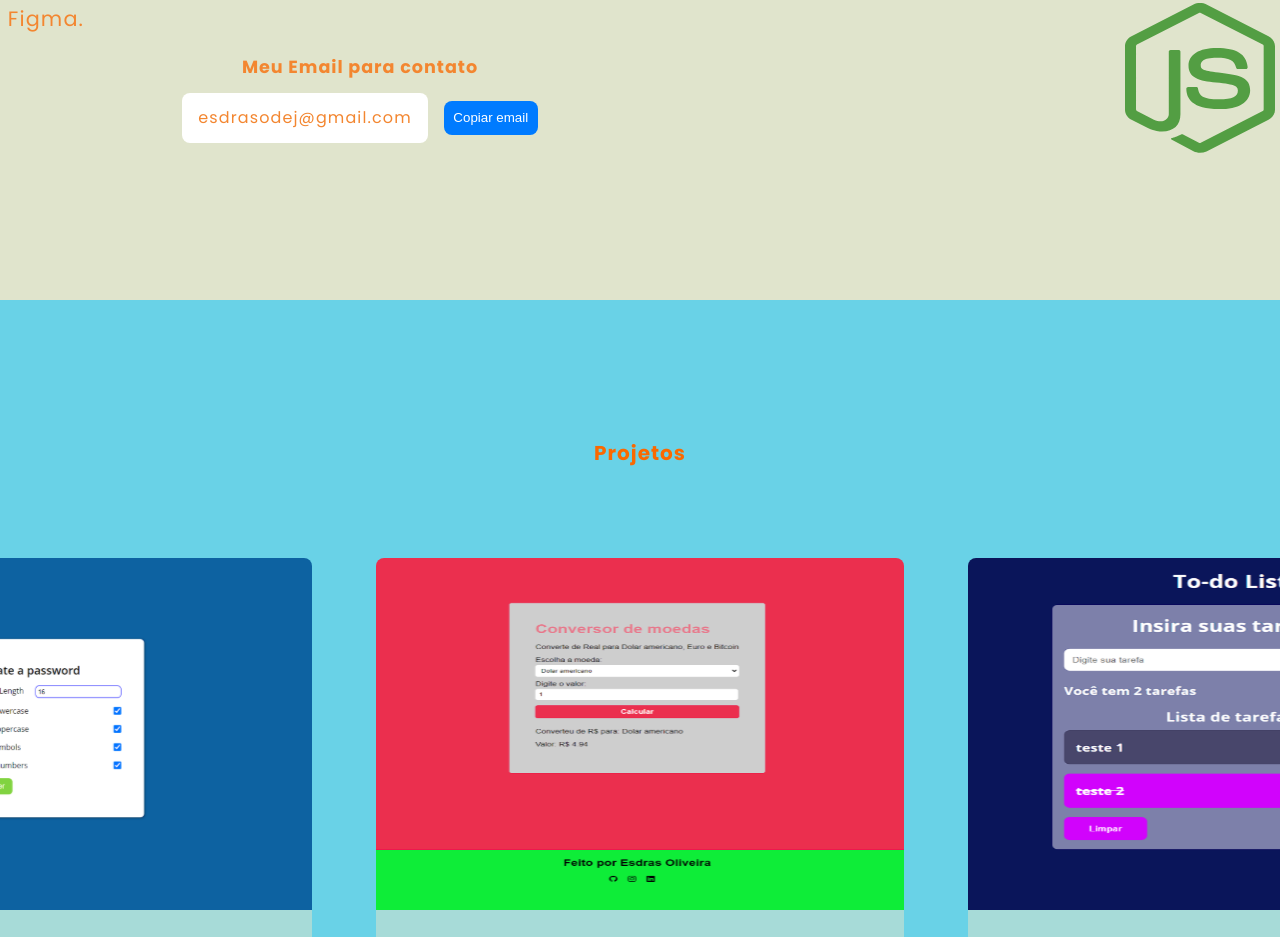
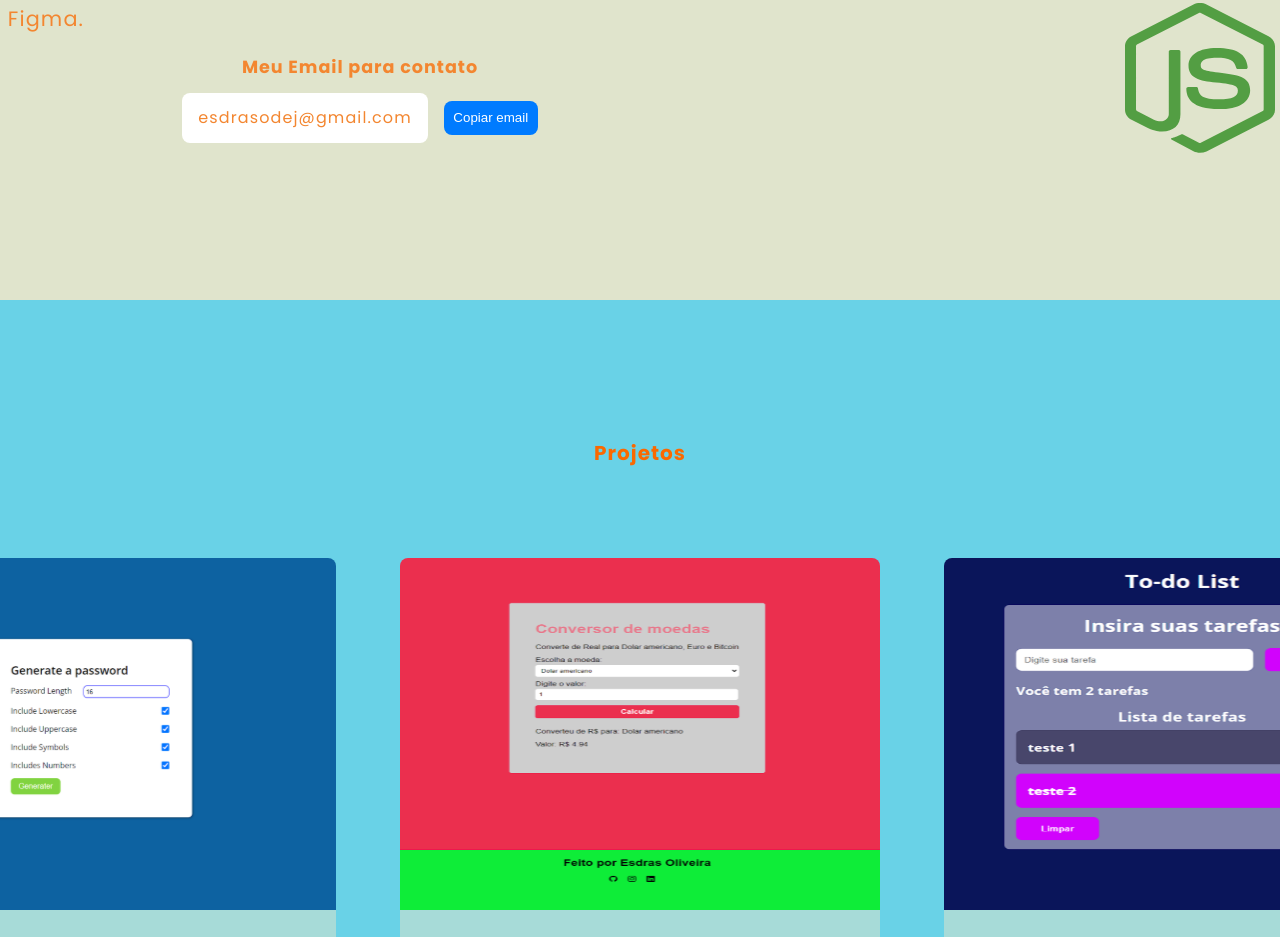
Before and after one commit to EsdrasOliver/personal-portfolio, a React (Vite) app: page / in a window 1280 px wide. Shown: the part 1300-2237 px from the top of the page. Built offline with nearby package versions, Linux system fonts and the light colour scheme.

Commit message:
VendaPorDiaSemana recebendo no endpoint data com 12 meses anterior

```diff
--- a/src/pages/Projects/styles.modules.css
+++ b/src/pages/Projects/styles.modules.css
@@ -85,3 +85,9 @@ h2 {
     justify-content: space-between;
     border-radius: 0 0 8px 8px;
 }
+
+@media (max-width: 1700px) {
+    .project {
+        width: 30rem;
+    }
+}
```
